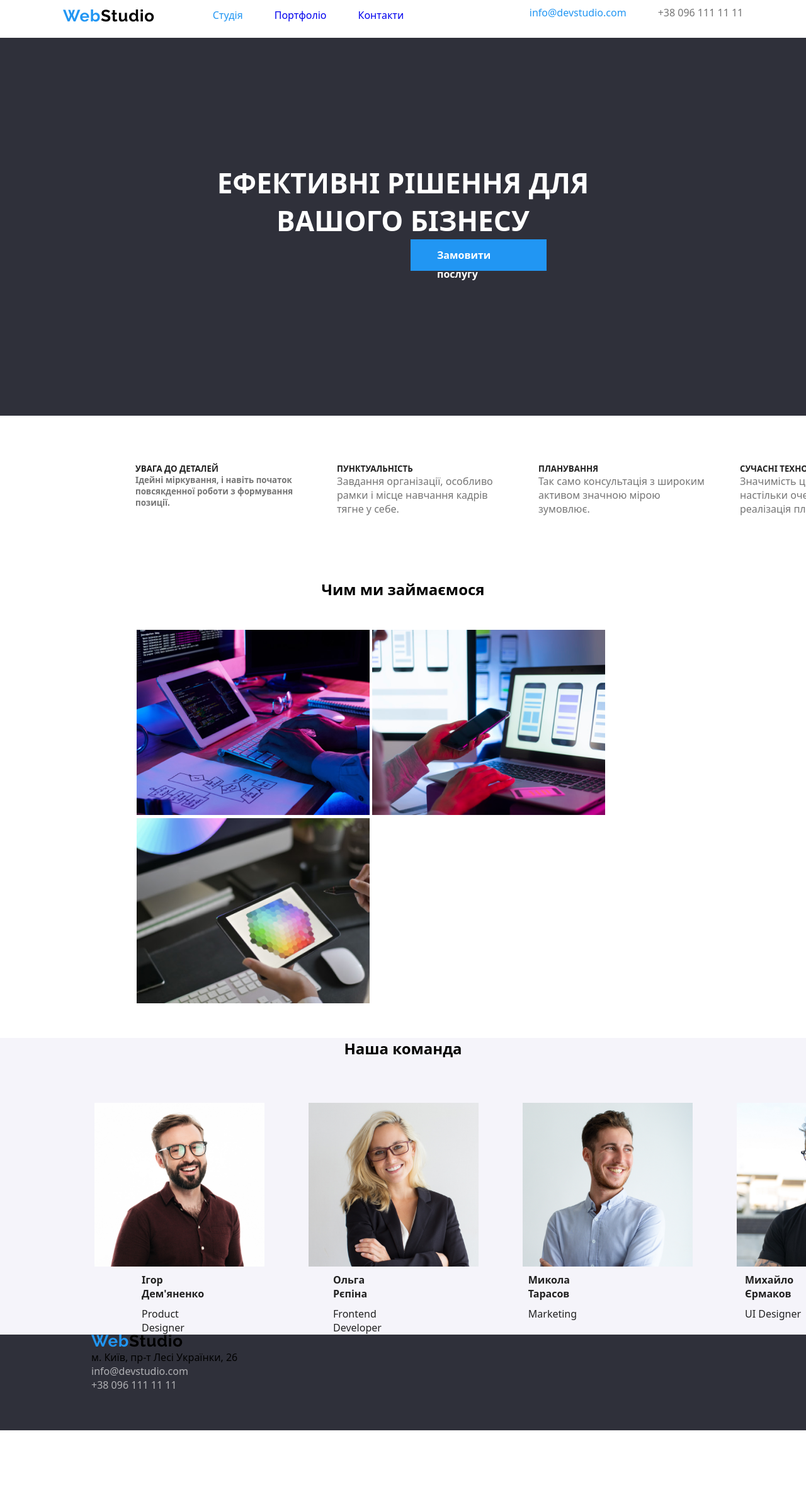
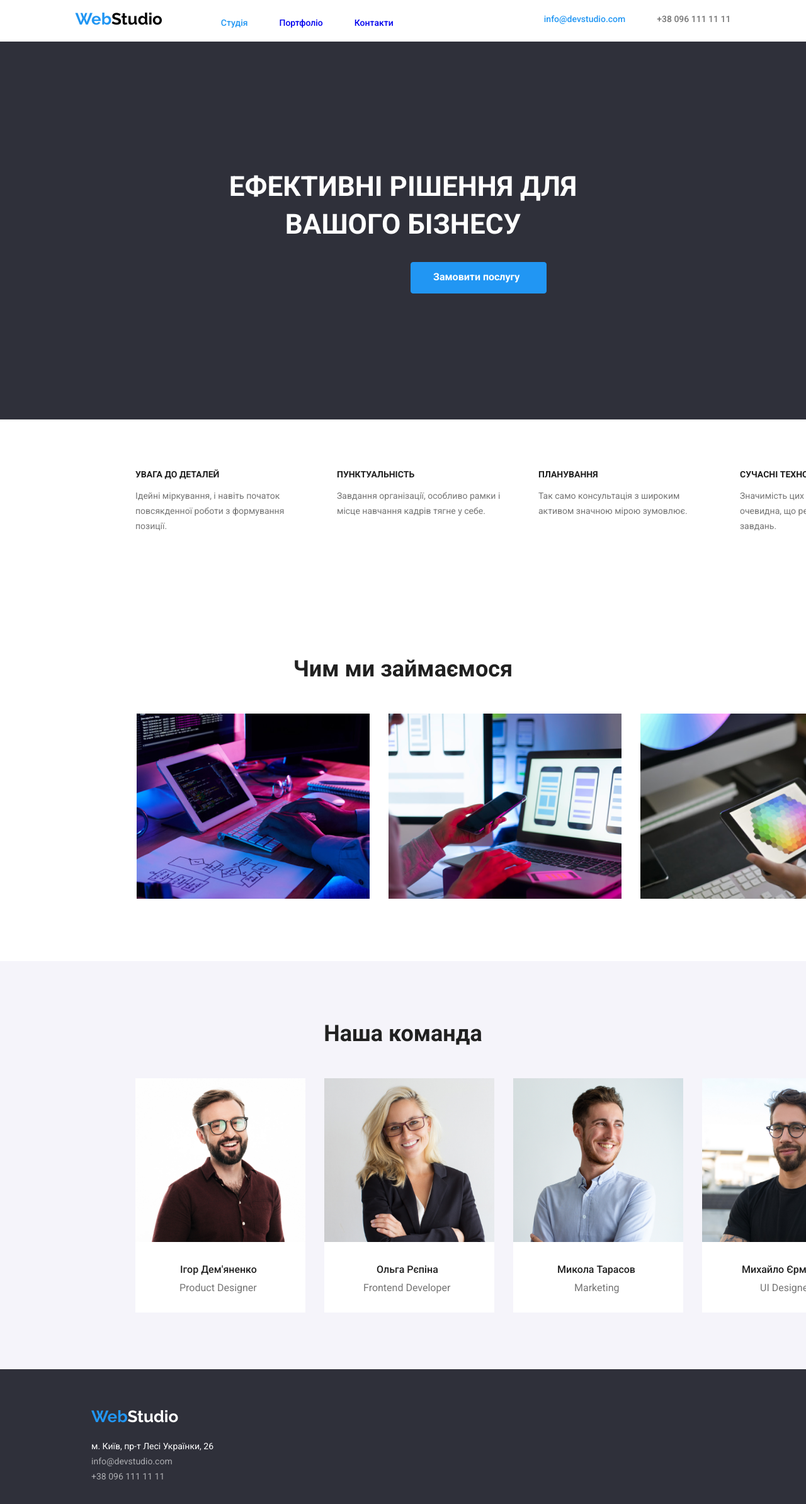
Before and after one commit to XxYAROMYRxX/WebStudio-SCSS, a plain HTML site: page index.html in a window 1280 px wide. Shown: the top 2388 px of the page at 63% size. Before the commit the page ends 2271 px from the top, so only its background shows below. Drawn offline with Linux system fonts and the light colour scheme; a web font is replaced by a local one.

Commit message:
first commit

```diff
--- a/index.html
+++ b/index.html
@@ -5,7 +5,7 @@
     <meta charset="UTF-8">
     <meta name="viewport" content="width=device-width, initial-scale=1.0">
     <title>Document</title>
-    <link rel="stylesheet" href="style.css">
+    <link rel="stylesheet" href="css/style.css">
 </head>
 
 <body>
@@ -13,8 +13,8 @@
         <div class="header-wrap flex">
             <div class="p1-wrap flex">
                 <div class="logo">
-                    <img src="/images/WebStudio.png" alt="logo">
-                    <!-- <p><span class="logo_elm1">Web</span><span class="logo_elm2">Studio</span></p> -->
+                    <!-- <img src="/images/WebStudio.png" alt="logo"> -->
+                    <p><span class="logo_elm1">Web</span><span class="logo_elm2">Studio</span></p>
                 </div>
                 <div>
                     <nav>
@@ -74,10 +74,16 @@
                 <div class="sec_3-text">
                     <h2 class="text">Чим ми займаємося</h2>
                 </div>
-                <div class="sec_3-img">
-                    <img src="images/img.png" alt="pic_1">
-                    <img src="images/img (1).png" alt="pic_2">
-                    <img src="images/img (2).png" alt="pic_3">
+                <div class="sec_3-img flex">
+                    <div>
+                        <img src="images/img.png" alt="pic_1">
+                    </div>
+                    <div>
+                        <img src="images/img (1).png" alt="pic_2">
+                    </div>
+                    <div>
+                        <img src="images/img (2).png" alt="pic_3">
+                    </div>
                 </div>
             </div>
         </section>
@@ -87,27 +93,25 @@
                 <div class="sec_4-text">
                     <h2 class="text">Наша команда</h2>
                 </div>
-                <div class="sec_4-img">
-                    <img src="images/img-1.jpg" alt="pic_4" width="270px" height="260px">
-                    <img src="images/img (1-1).jpg" alt="pic_5" width="270px" height="260px">
-                    <img src="images/img (2-1).jpg" alt="pic_5" width="270px" height="260px">
-                    <img src="images/img (3-1).jpg" alt="pic_6" width="270px" height="260px">
-                </div>
-                    <div class="flex">
-                    <div>
-                        <h4 class="par_1">Ігор Дем'яненко</h4>
+                    <div class="par flex">
+                    <div class="par-2">
+                        <img src="images/img-1.jpg" alt="pic_4" width="270px" height="260px">
+                        <h4 class="par-1">Ігор Дем'яненко</h4>
                         <p class="par_1">Product Designer</p>
                     </div>
-                    <div>
-                        <h4 class="par_2">Ольга Рєпіна</h4>
+                    <div class="par-3">
+                        <img src="images/img (1-1).jpg" alt="pic_5" width="270px" height="260px">
+                        <h4 class="par-2_2">Ольга Рєпіна</h4>
                         <p class="par_2">Frontend Developer</p>
                     </div>
-                    <div>
-                        <h4 class="par_3">Микола Тарасов</h4>
+                    <div class="par-3">
+                        <img src="images/img (2-1).jpg" alt="pic_5" width="270px" height="260px">
+                        <h4 class="par-3-2">Микола Тарасов</h4>
                         <p class="par_3">Marketing</p>
                     </div>
-                    <div>
-                        <h4 class="par_4">Михайло Єрмаков</h4>
+                    <div class="par-3">
+                        <img src="images/img (3-1).jpg" alt="pic_6" width="270px" height="260px">
+                        <h4 class="par-4">Михайло Єрмаков</h4>
                         <p class="par_4">UI Designer</p>
                     </div>
                 </div>
@@ -117,8 +121,8 @@
 <!----------------------------------------------- footer --------------------------------------------------->
     <footer>
         <div class="footer">
-            <div>
-                <img src="images/WebStudio.png" alt="logo_2">
+            <div class="logo-2">
+                <h2><span>Web</span>Studio</h2>
             </div>
             <ul class="menu_2">
                 <li class="adress">м. Київ, пр-т Лесі Українки, 26</li>
--- /dev/null
+++ b/scss/_mixin.scss
@@ -0,0 +1,116 @@
+@mixin p($var0, $var1, $var2, $var3, $var4, $var5, $var6, $var7, $var8, $var9, $var10){
+    margin-left: $var0;
+    margin-top: $var1;
+    font-family: $var10, sans-serif;
+    font-weight: $var2;
+    font-size: $var3;
+    line-height: $var4;
+    color: $var5;
+    padding-top: $var6;
+    padding-bottom: $var7;
+    padding-left: $var8;
+    padding-right: $var9;
+}
+@mixin padding-left($var1){
+    padding-left: $var1;
+}
+@mixin button($var1, $var2, $var3, $var4, $var5, $var6, $var7, $var8, $var9, $var10){
+    width: $var1;
+    height: $var2;
+    background-color: $var3;
+    color: $var4;
+    margin-left: $var5;
+    margin-top: $var6;
+    border: $var7 $var8 $var9;
+    border-radius: $var10;
+}
+.par_1, .par_2, .par_3, .par_4{
+    @include p(none, 10px, 400, 16px, 18.75px, #757575, none, 30px, none, none, "Roboto")
+}
+.par_1{
+    @include padding-left(70px)
+}
+.par_2{
+    @include padding-left(62px)
+}
+.par_3{
+    @include padding-left(97px)
+}
+.par_4{
+    @include padding-left(92px)
+}
+.par-1, .par-2_2, .par-3-2, .par-4{
+    @include p(none, 30px, 500, 16px, 18.75px, #212121, none, none, none, none, "Roboto")
+}
+.par-1 {
+    @include padding-left(71px)
+}
+
+.par-2_2 {
+    @include padding-left(83px)
+}
+
+.par-3-2 {
+    @include padding-left(70px)
+}
+
+.par-4 {
+    @include padding-left(63px)
+}
+.btn {
+    @include button(216px, 50px, #2196F3, #ffffff, 652px, 30px, 1px, solid, #2196F3, 4px)
+}
+
+.button1 {
+    display: block;
+    @include p(12px, none, 700, 16px, 30px, #ffffff, 8px, none, 23px, none, "Roboto")
+}
+.text{
+    margin-bottom: 50px;
+    text-align: center;
+    @include p(none, 0px, 700, 36px, 42.19px, #212121, 94px, none, none, none, "Roboto")
+}
+.elm3 {
+    @include p(none, 9px, 400, 14px, 24px, #ffffff99, none, none, none, none, "Roboto")
+}
+.logo-2 h2 {
+    @include p(none, none, 700, 26px, 30.52px, #FFFFFF, 60px, none, none, none, "Raleway")
+}
+
+.logo-2 h2 span {
+    @include p(none, none, 700, 26px, 30.52px, #2196f3, 60px, none, none, none, "Raleway")
+}
+.elm1 {
+    @include p(none, none, 500, 14px, 16.41px, #2196F3, none, none, none, none, "Roboto")
+}
+
+.elm2 {
+    @include p(none, none, 500, 14px, 16.41px, #757575, none, none, none, none, "Roboto")
+}
+.logo_elm1 {
+    @include p(none, 8px, 700, 26px, 30.52px, #2196F3, none, none, none, none, "Raleway")
+}
+
+.logo_elm2 {
+    @include p(none, 8px, 700, 26px, 30.52px, #000000, none, none, none, none, "Raleway")
+}
+.adress {
+    @include p(none, 20px, 400, 14px, 24px, #ffffff, none, none, none, none, "Roboto")
+}
+h1 {
+    text-align: center;
+    @include p(none, 20px, 700, 44px, 60px, #ffffff, 200px, none, none, none, "Roboto")
+}
+.menu {
+    gap: 50px;
+    @include p(none, 13px, 500, 14px, 16.41px, none, none, none, none, none, "Roboto")
+}
+.sec_2p {
+    width: 270px;
+    @include p(none, 10px, 400, 14px, 24px, #757575, none, none, none, none, "Roboto")
+}
+
+.color {
+    width: 270px;
+    @include p(none, none, 700, 14px, 24px, #212121, none, none, none, none, "Roboto")
+}
--- /dev/null
+++ b/scss/style.scss
@@ -0,0 +1 @@
+@import "./mixin", "./placeholder";
```
Also changed, not shown: css/style.css (added), images/WebStudio (1).png (added), scss/_placeholder.scss (added), style.css (deleted).
